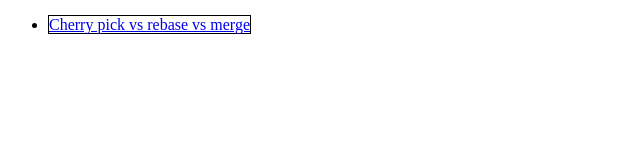
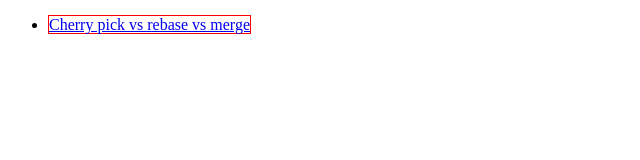
Before and after one commit to IhorSliepchenko1/hw2_git, a plain HTML site: page index.html in a window 1280 px wide. Shown: the full height of the page, 0-640 px from the left. Drawn offline with Linux system fonts and the light colour scheme.

Commit message:
cor-color-link

```diff
--- a/index.html
+++ b/index.html
@@ -12,7 +12,7 @@
           <li>
             <a
               target="_blank"
-              style="border: 1px solid black;"
+              style="border: 1px solid red;"
               href="https://www.atlassian.com/ru/git/tutorials/merging-vs-rebasing "
               >Cherry pick vs rebase vs merge
             </a>
```
